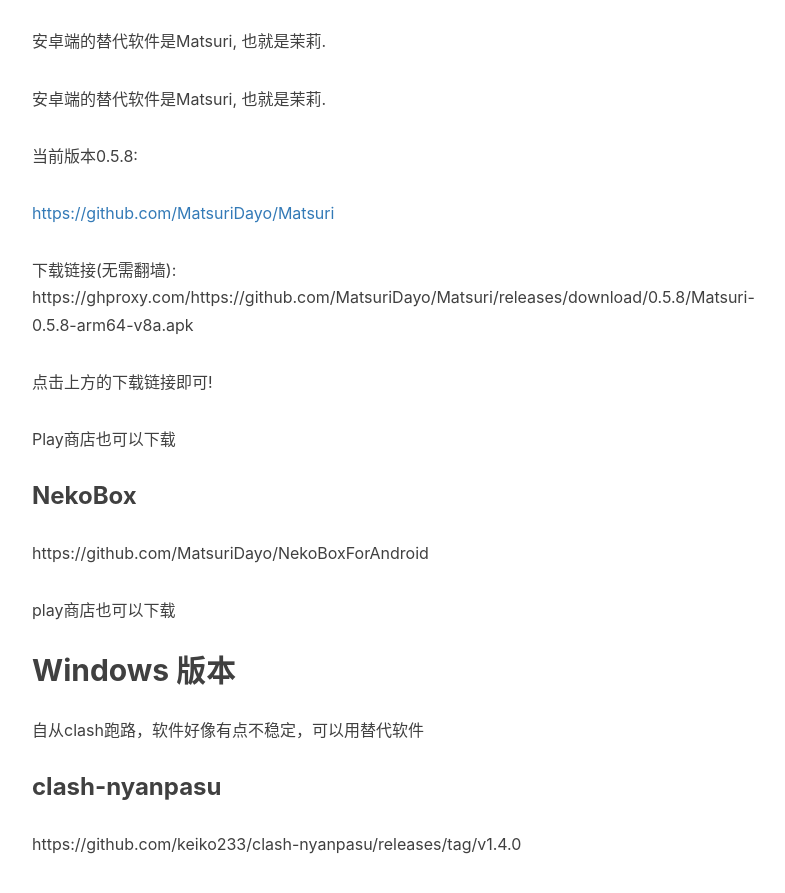
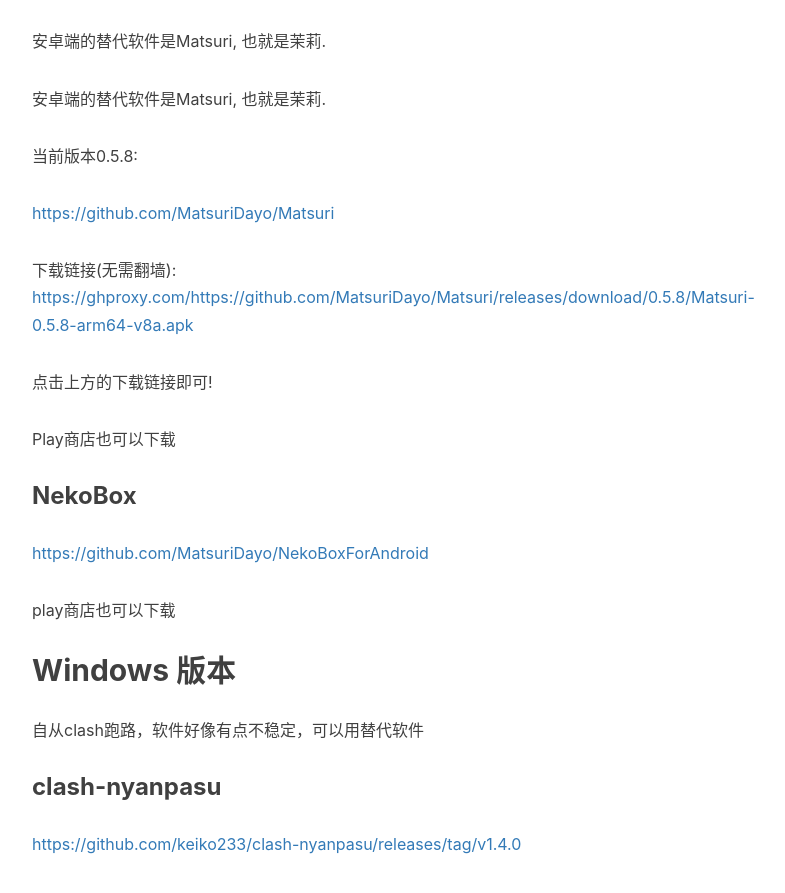
Before and after one commit to kingask/kingask.github.io, a Jekyll site: the page built from _posts/2023-11-25-soft.markdown, in a window 1280 px wide and 900 px high, scrolled down 667 px. Shown: the top 893 px of the window, without its empty margins (233-1018 px from the left). Built offline with Jekyll 4.4.1, drawn with Linux system fonts in a browser that asks for light colours; nearby versions of some CDN libraries; comment, search, counter and statistics services are not loaded; part of the change alters nothing that is shown.

```diff
--- a/_posts/2023-11-25-soft.markdown
+++ b/_posts/2023-11-25-soft.markdown
@@ -26,7 +26,8 @@ tags:
 
 [https://github.com/MatsuriDayo/Matsuri](https://github.com/MatsuriDayo/Matsuriu)
 
-下载链接(无需翻墙): https://ghproxy.com/https://github.com/MatsuriDayo/Matsuri/releases/download/0.5.8/Matsuri-0.5.8-arm64-v8a.apk
+下载链接(无需翻墙):
+[https://ghproxy.com/https://github.com/MatsuriDayo/Matsuri/releases/download/0.5.8/Matsuri-0.5.8-arm64-v8a.apk](https://ghproxy.com/https://github.com/MatsuriDayo/Matsuri/releases/download/0.5.8/Matsuri-0.5.8-arm64-v8a.apk)
 
 点击上方的下载链接即可!
 
@@ -35,7 +36,7 @@ Play商店也可以下载
 ### NekoBox
 
 
-https://github.com/MatsuriDayo/NekoBoxForAndroid
+[https://github.com/MatsuriDayo/NekoBoxForAndroid](https://github.com/MatsuriDayo/NekoBoxForAndroid)
 
 play商店也可以下载
 
@@ -45,4 +46,4 @@ play商店也可以下载
 
 ### clash-nyanpasu
 
-https://github.com/keiko233/clash-nyanpasu/releases/tag/v1.4.0
+[https://github.com/keiko233/clash-nyanpasu/releases/tag/v1.4.0](https://github.com/keiko233/clash-nyanpasu/releases/tag/v1.4.0)
```
